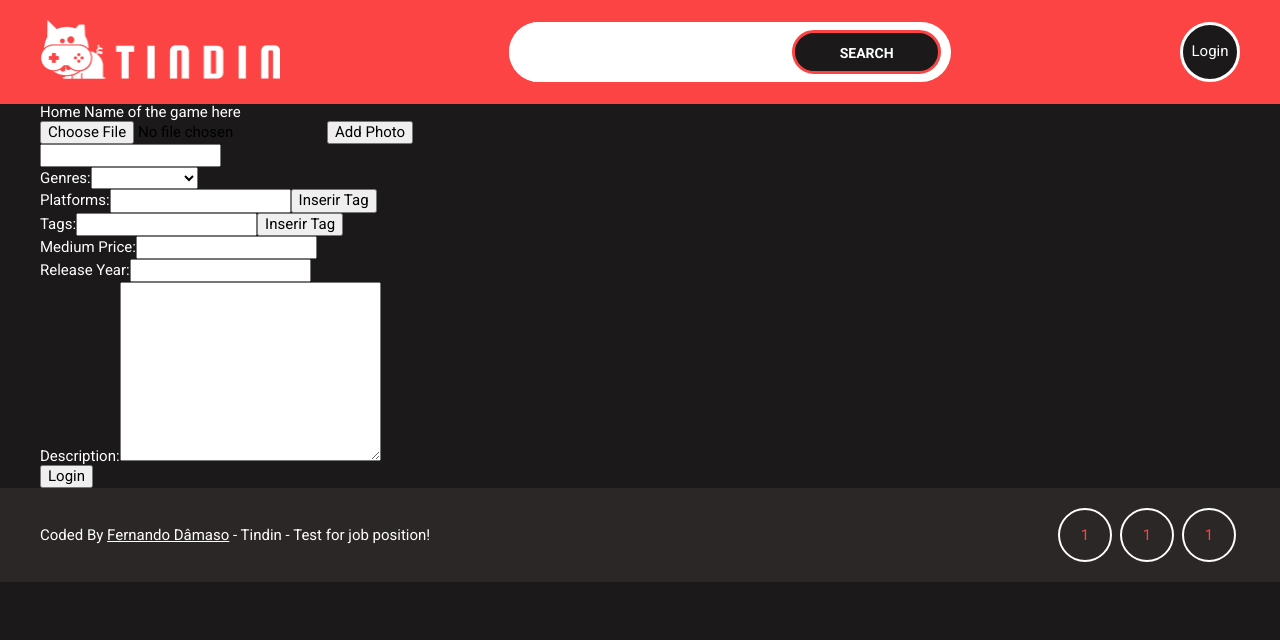
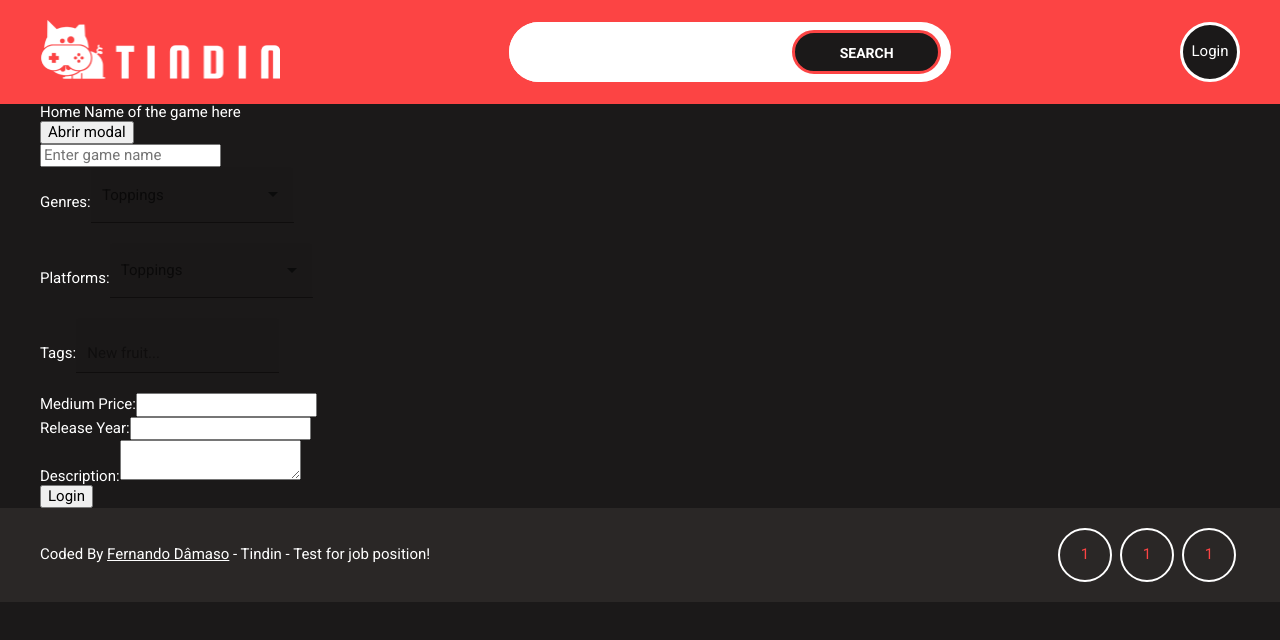
Before and after one commit to fernandodamaso/tindin-Technical-test, an Angular app: page /new-game in a window 1280 px wide. Shown: the top 640 px of the page. Built offline with nearby package versions, Linux system fonts and the light colour scheme.

Commit message:
Cadastrar jogo

```diff
--- /dev/null
+++ b/src/app/new-game/modal-photos/modal-photos.component.html
@@ -0,0 +1,13 @@
+<h1 mat-dialog-title>Adicionar Foto</h1>
+<div mat-dialog-content>
+  <p>Name</p>
+  <input matInput [(ngModel)]="data.name" title="name" name="name" />
+  <p>URL</p>
+  <input matInput [(ngModel)]="data.url" title="url" name="url" />
+  <p>Tipo de Mídia</p>
+  <label><input [(ngModel)]="data.type" value="foto" type="radio" name="tipoMidia" id="foto" title="foto" />Foto</label>
+  <label><input [(ngModel)]="data.type" value="video" type="radio" name="tipoMidia" id="video" title="video" />Vídeo</label>
+</div>
+<div mat-dialog-actions>
+  <button mat-button [mat-dialog-close]="data" cdkFocusInitial>Ok</button>
+</div>
--- /dev/null
+++ b/src/app/new-game/modal-photos/modal-photos.component.ts
@@ -0,0 +1,26 @@
+import { Component, Inject } from '@angular/core';
+import { MatDialogRef, MAT_DIALOG_DATA } from '@angular/material/dialog';
+import { Photo } from 'src/app/_models/registerGame';
+
+export interface DialogData {
+  name: string;
+  url: string;
+  type: string;
+}
+
+@Component({
+  selector: 'app-modal-photos',
+  templateUrl: './modal-photos.component.html',
+  styleUrls: ['./modal-photos.component.scss'],
+})
+export class ModalPhotosComponent {
+  constructor(
+    public dialogRef: MatDialogRef<ModalPhotosComponent>,
+    @Inject(MAT_DIALOG_DATA) public data: DialogData
+  ) {}
+
+
+  onNoClick(): void {
+    this.dialogRef.close();
+  }
+}
--- a/src/app/new-game/new-game.component.html
+++ b/src/app/new-game/new-game.component.html
@@ -4,75 +4,81 @@
   </div>
   <div class="cadastroWrap">
     <div class="foto">
-      <input type="file" />
-      <button>Add Photo</button>
+      <button mat-raised-button (click)="openDialog()">Abrir modal</button>
     </div>
     <div class="form">
       <form (ngSubmit)="cadastrar()" #cadastrarJogo="ngForm">
         <div class="row">
-          <!-- <input type="text" class="nota" [(ngModel)]="rating"> -->
-          <input type="text" class="nome" name="title" [(ngModel)]="title" />
+          <input
+            type="text"
+            class="nome"
+            name="title"
+            placeholder="Enter game name"
+            [(ngModel)]="title"
+          />
         </div>
         <div class="row">
           <label>Genres:</label>
-          <select [(ngModel)]="genres" name="genre">
-            <option value="">Select Genre</option>
-            <option value="fight">Fight</option>
-            <option value="sports">Sports</option>
-            <option value="survival">Survival</option>
-            <option value="horror">Horror</option>
-            <option value="rpg">RPG</option>
-            <option value="fps">Fps</option>
-            <option value="tps">Tps</option>
-            <option value="platform">Platform</option>
-            <option value="adventure">Adventure</option>
-            <option value="action">Action</option>
-            <option value="minigame">Minigame</option>
-            <option value="racing">Racing</option>
-            <option value="strategy">Strategy</option>
-            <option value="musical">Musical</option>
-            <option value="dance">Dance</option>
-            <option value="simulator">Simulator</option>
-          </select>
+
+          <mat-form-field appearance="fill">
+            <mat-label>Toppings</mat-label>
+            <mat-select [(ngModel)]="genres" name="genre" multiple>
+              <mat-option *ngFor="let genre of listaGenres" [value]="genre">
+                {{ genre }}
+              </mat-option>
+            </mat-select>
+          </mat-form-field>
         </div>
-        <!-- <div class="row">
-          <label>Studio:</label>
-          <select></select>
-        </div> -->
-        <!-- <div class="row">
-          <label>Company:</label>
-        </div> -->
         <div class="row">
           <label>Platforms:</label>
-          <input
-            type="text"
-            name="platform"
-            title="platform"
-            [(ngModel)]="platform"
-          />
-          <button (click)="inserirPlatform(platform)">Inserir Tag</button>
+
+          <mat-form-field appearance="fill">
+            <mat-label>Toppings</mat-label>
+            <mat-select [(ngModel)]="platforms" name="platform" multiple>
+              <mat-option
+                *ngFor="let platform of listaPlatforms"
+                [value]="platform"
+              >
+                {{ platform }}
+              </mat-option>
+            </mat-select>
+          </mat-form-field>
         </div>
         <div class="row">
           <label>Tags:</label>
-          <input type="text" name="tag" title="tag" [(ngModel)]="tag" />
-          <button (click)="inserirTag(tag)">Inserir Tag</button>
+          <!-- <input type="text" name="tag" title="tag" [(ngModel)]="tag" />
+          <button (click)="inserirTag(tag)">Inserir Tag</button> -->
+
+          <mat-form-field class="example-chip-list" appearance="fill">
+            <mat-chip-list #chipList aria-label="Fruit selection">
+              <mat-chip *ngFor="let fruit of tags" (removed)="removeTag(fruit)">
+                {{ fruit }}
+                <button matChipRemove>
+                  <!-- <mat-icon>cancel</mat-icon> -->
+                  -
+                </button>
+              </mat-chip>
+              <input
+                placeholder="New fruit..."
+                [matChipInputFor]="chipList"
+                [matChipInputSeparatorKeyCodes]="separatorKeysCodes"
+                [matChipInputAddOnBlur]="addOnBlur"
+                (matChipInputTokenEnd)="addTag($event)"
+              />
+            </mat-chip-list>
+          </mat-form-field>
         </div>
         <div class="row">
           <label>Medium Price:</label>
-          <input [(ngModel)]="mediumPrice" name="price" type="text" />
+          <input [(ngModel)]="mediumPrice" name="price" title="price" type="text" />
         </div>
         <div class="row">
           <label>Release Year:</label>
-          <input [(ngModel)]="releaseYear" name="releaseYear" type="text" />
+          <input [(ngModel)]="releaseYear" name="releaseYear" title="releaseYear" type="text" />
         </div>
         <div class="row">
           <label>Description:</label>
-          <textarea
-            [(ngModel)]="description"
-            name="description"
-            cols="30"
-            rows="10"
-          ></textarea>
+          <textarea [(ngModel)]="description" name="description" title="description"></textarea>
         </div>
         <div class="row">
           <button
--- a/src/app/new-game/new-game.component.ts
+++ b/src/app/new-game/new-game.component.ts
@@ -1,25 +1,36 @@
 import { Component, OnInit } from '@angular/core';
-import { registerGame } from '../_models/registerGame';
+import { Photo, registerGame, Video } from '../_models/registerGame';
+import { MatChipInputEvent } from '@angular/material/chips';
+import {COMMA, ENTER} from '@angular/cdk/keycodes';
+import {MatDialog, MatDialogRef, MAT_DIALOG_DATA} from '@angular/material/dialog';
+import { ModalPhotosComponent } from './modal-photos/modal-photos.component';
 
 @Component({
   selector: 'app-new-game',
   templateUrl: './new-game.component.html',
   styleUrls: ['./new-game.component.scss'],
 })
+
 export class NewGameComponent implements OnInit {
   title: string = '';
-  genres = ['fight', 'RTS'];
+  listaGenres = ["Fight", "Sports", "Survival", "Horror", "RPG", "Fps", "Tps", "Platform", "Adventure", "Action", "Minigame", "Racing", "Strategy", "Musical", "Dance", "Simulator"];
+  listaPlatforms = ["PS", "PS2", "PS3", "PS4", "PS5", "PSP", "XBOX", "XBOX 360", "XBOX ONE", "XBOX SERIES S", "XBOX SERIES X", "SUPER NINTENDO", "NINTENDO 64", "NINTENDO SWITCH", "NINTENDO WII", "NINTENDO DS", "NINTENDO 3DS", "MEGA DRIVE", "PC", "MOBILE"];
   tag: string = '';
   platform: string = '';
   tags : string[] = [];
   platforms : string[] = [];
-  photos = [{}];
-  videos = [{}];
+  genres : string[] = [];
+  listPhotos: Photo[] = [];
+  listVideos: Video[] = [];
   mediumPrice!: number;
   releaseYear!: number;
   description: string = '';
 
-  constructor() {}
+  // addOnBlur eseparatorKeysCodes referentes ao chips das tags
+  addOnBlur = true;
+  readonly separatorKeysCodes = [ENTER, COMMA] as const;
+
+  constructor(public dialog: MatDialog) {}
 
   ngOnInit(): void {}
 
@@ -37,6 +48,49 @@ export class NewGameComponent implements OnInit {
     this.platform = '';
   }
 
+  addTag(event: MatChipInputEvent): void {
+    const value = (event.value || '').trim();
+
+    if (value) {
+      this.tags.push(value);
+    }
+
+    event.chipInput!.clear();
+  }
+
+  removeTag(tag: string): void {
+    const index = this.tags.indexOf(tag);
+
+    if (index >= 0) {
+      this.tags.splice(index, 1);
+    }
+  }
+
+  openDialog(): void {
+
+    const dialogRef = this.dialog.open(ModalPhotosComponent, {
+      width: '250px',
+      data: {name: "", url: ""},
+    });
+
+    dialogRef.afterClosed().subscribe(result => {
+      let name = result.name;
+      let url = result.name;
+      let type = result.type;
+
+      name = result.name;
+      url = result.url;
+      type = result.type;
+
+      if(result.type == 'foto') {
+        this.listPhotos.push(result);
+      } else {
+        this.listVideos.push(result);
+      }
+
+    });
+  }
+
   cadastrar() {
     let avaliacao = new registerGame();
     avaliacao.title = this.title;
@@ -46,6 +100,9 @@ export class NewGameComponent implements OnInit {
     avaliacao.tags = this.tags;
     avaliacao.genres = this.genres;
     avaliacao.platforms = this.platforms;
+    avaliacao.photos = this.listPhotos;
+    avaliacao.videos = this.listVideos;
     console.log(avaliacao);
   }
+
 }
```
Also changed, not shown: src/app/new-game/new-game.module.ts (+10 -4 lines), src/app/new-game/modal-photos/modal-photos.component.scss (added), 2 other files (tests, documents, lock files or other folders).
